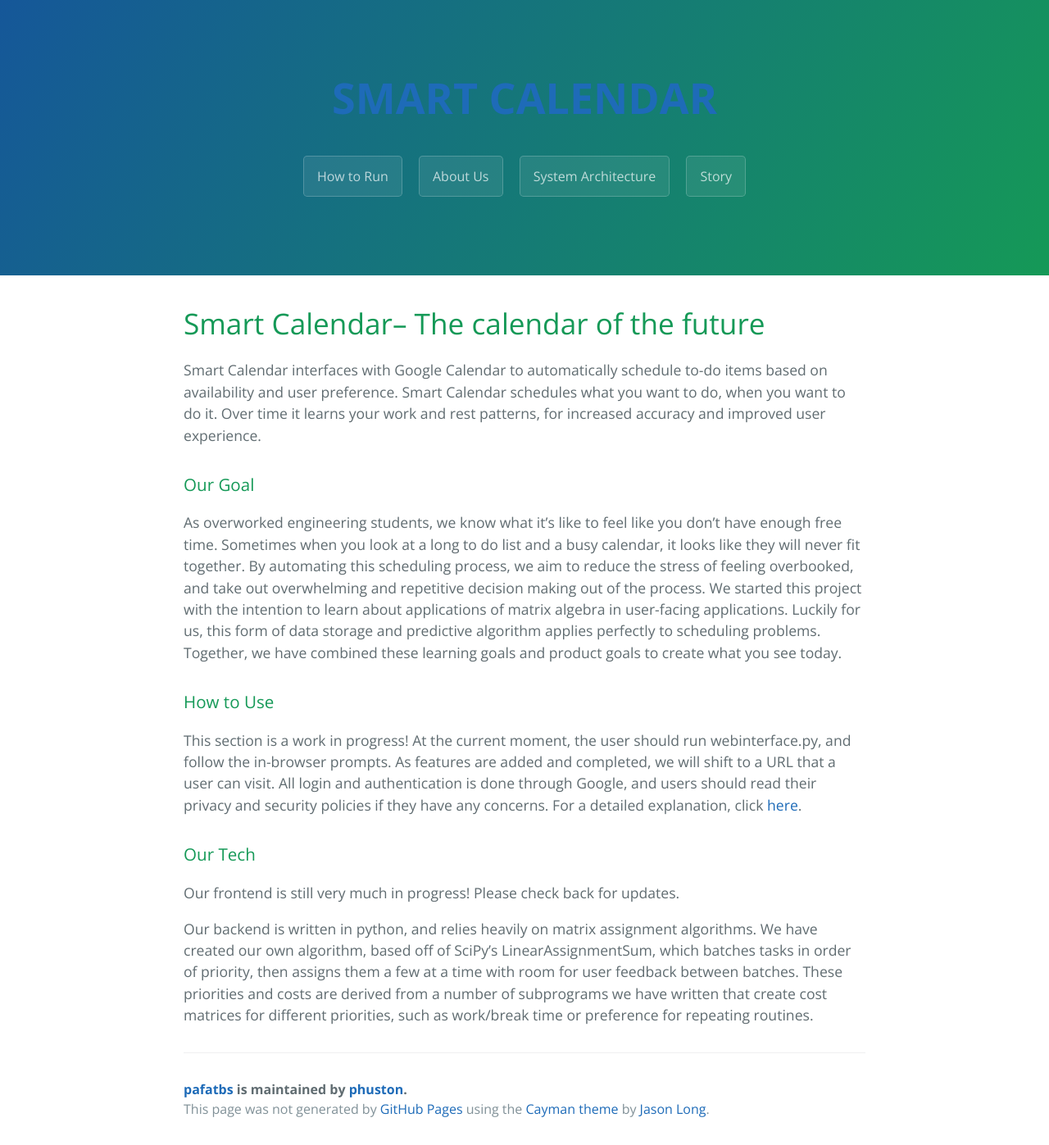
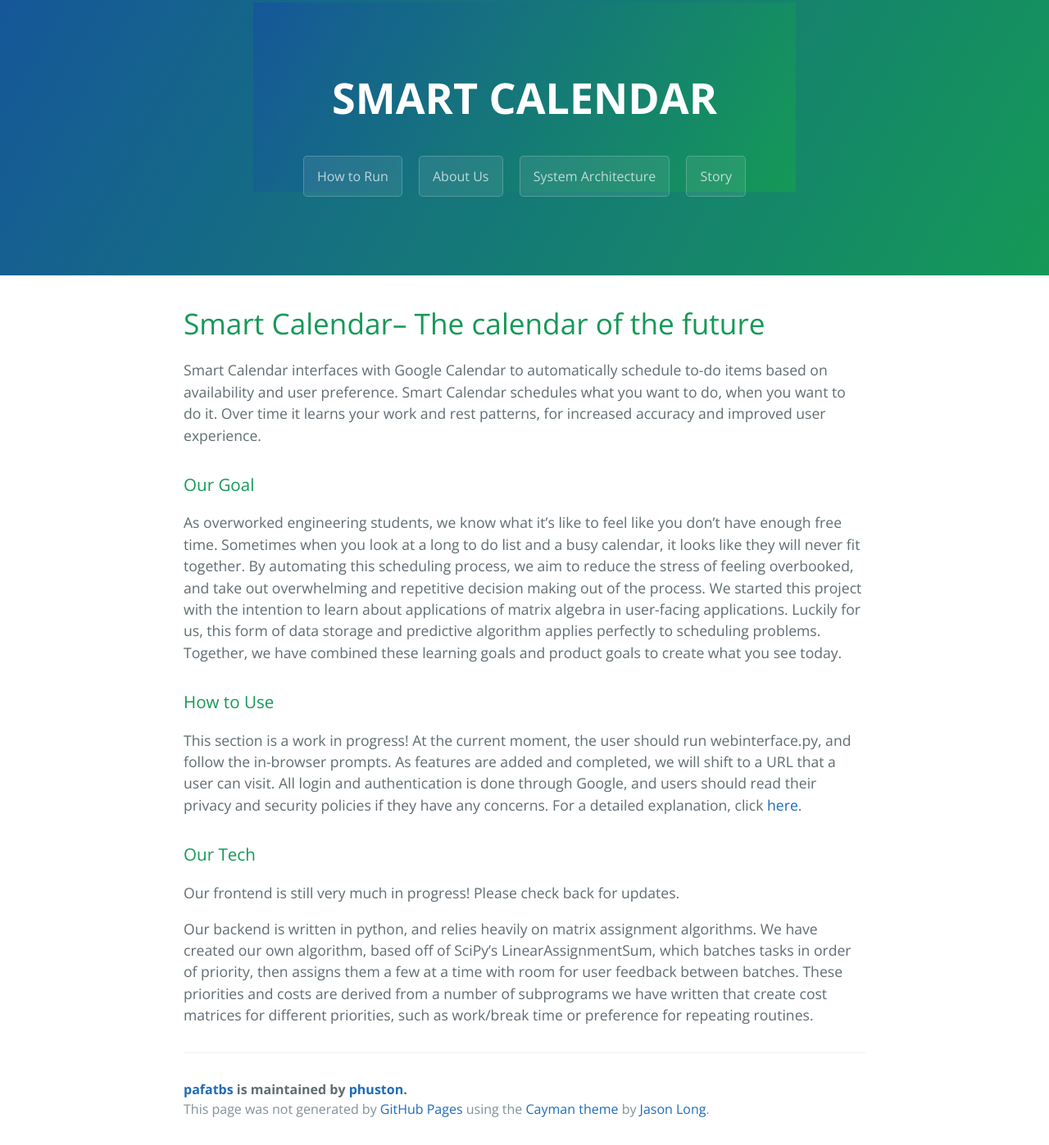
Before and after one commit to jsieving/smart-calendar, a Jekyll site: the page built from index.md, in a window 1280 px wide. Shown: the whole page at 82% size. Built offline with Jekyll 4.4.1, drawn with Linux system fonts in a browser that asks for light colours.

Commit message:
fixing style sheet

```diff
--- a/_layouts/template.html
+++ b/_layouts/template.html
@@ -11,7 +11,7 @@
   </head>
   <body>
     <section class="page-header">
-      <h1 class="project-name"><a href= "https://jsieving.github.com/smart-calendar">SMART CALENDAR</a></h1>
+      <h1 class="project-name"><a href= "./" class="page-header">SMART CALENDAR</a></h1>
       <h2 class="project-tagline"></h2>
       <a href="./howto" class="btn">How to Run</a>
       <a href="./aboutUs" class="btn">About Us</a>
```
